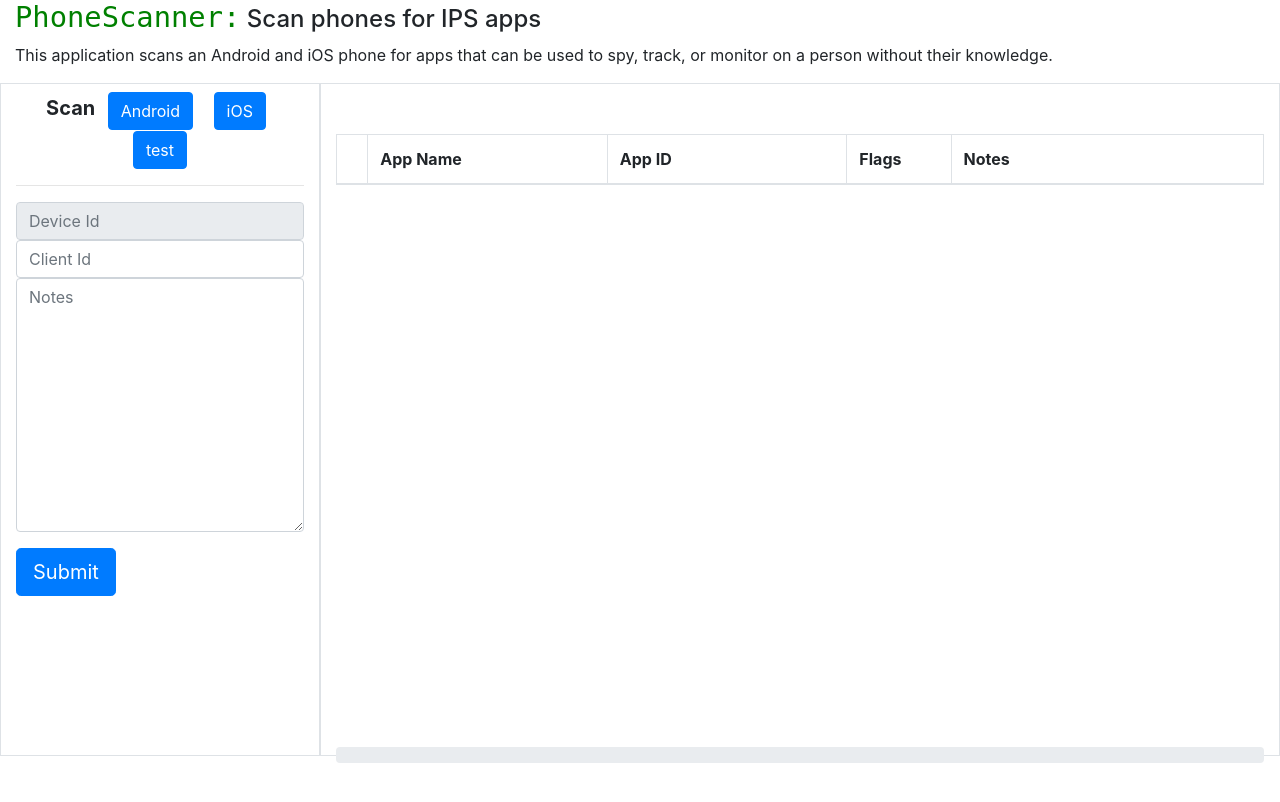
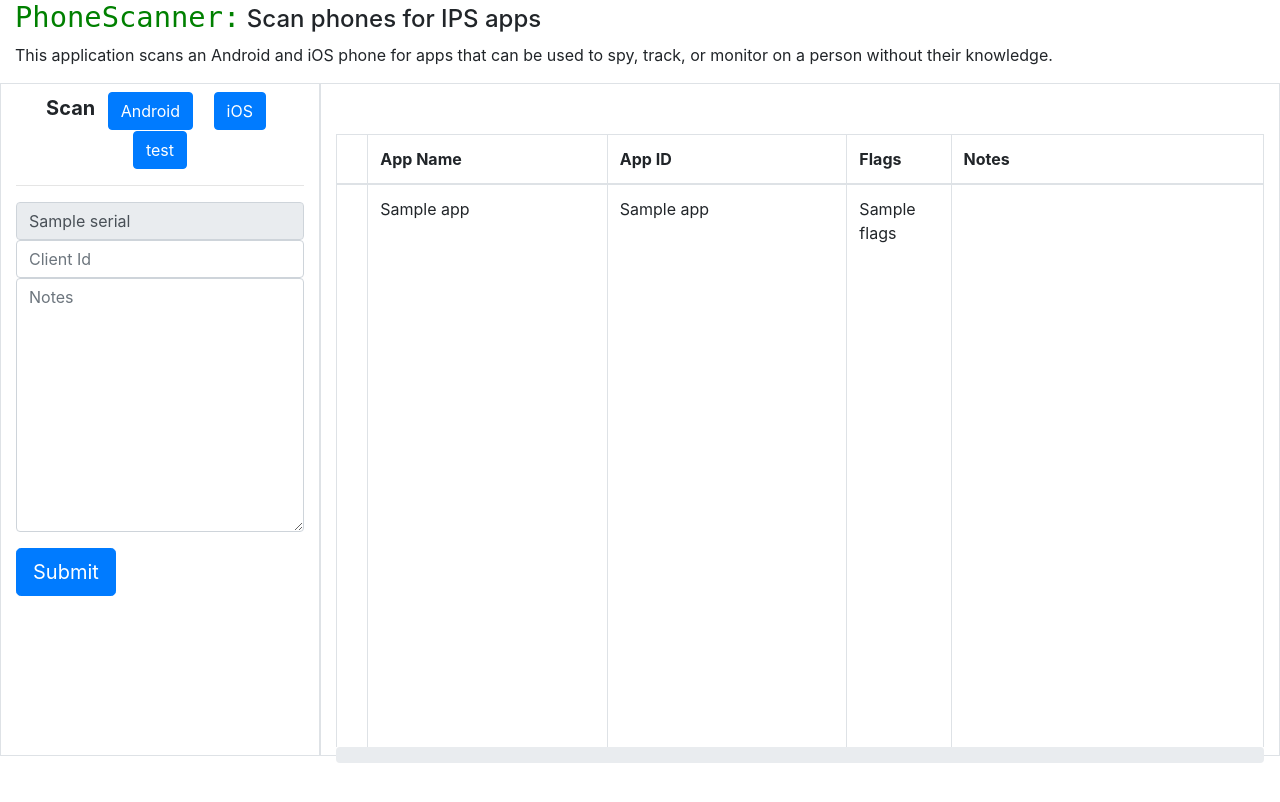
Before and after one commit to stopipv/isdi, a Flask app: template templates/main.html in a window 1280 px wide. Shown: the top 802 px of the page. Run offline with Flask 2, Linux system fonts and the light colour scheme; the template is opened without the code that fills it: most values are stand-ins (such as "Sample title", 1, 10 or a date in 2020); lists and menus that the app fills with data are empty; parts of the project's set-up code (start-up, migrations or seed data) failed here and were passed over; some libraries are stand-ins or nearby versions.

Commit message:
Added some more functionalities

```diff
--- a/phone_scanner.py
+++ b/phone_scanner.py
@@ -102,7 +102,7 @@ class AppScan(object):
         # r = app_list.query('appId in @installed_apps').copy()
         r = pd.DataFrame({'appId': installed_apps}).join(self.stored_apps, on="appId", how="left", rsuffix='_r')
         r['flags'] = flag_apps(r.appId.values).values
-        r['title'] = r.title.str.encode('ascii', errors='ignore')
+        r['title'] = r.title.str.encode('ascii', errors='ignore').str.decode('ascii')
         # print("SpyApps:", r[r.appId.str.contains('spy')])
         a = r[['title', 'appId', 'flags']].set_index('appId')
         return a.loc[a.flags.apply(len).sort_values(ascending=False).index]
@@ -126,9 +126,9 @@ class AppScan(object):
         )
         return p
 
-    def save(self, **kwargs):
+    def save(self, table, **kwargs):
         try:
-            tab = db.get_table('feedback')
+            tab = db.get_table(table)
             kwargs['time'] = datetime.now()
             tab.insert(kwargs)
             db.commit()
--- a/server.py
+++ b/server.py
@@ -50,41 +50,44 @@ def scan(device):
     ser = request.args.get('serial')
     print(">>>scan_device", device, ser, "<<<<<")
     sc = get_device(device)
-    return json.dumps({
-        'apps': sc.find_spyapps(serialno=ser).to_json(orient="index"),
-        'serial': ser,
-        'error': config.error()
-    })
+    # return json.dumps({
+    #     'apps': sc.find_spyapps(serialno=ser).to_json(orient="index"),
+    #     'serial': ser,
+    #     'error': config.error()
+    # })
+    return render_template(
+        'main.html',
+        apps=sc.find_spyapps(serialno=ser).fillna('').to_dict(orient='index'),
+        serial=ser,
+        error=config.error()
+    )
 
 
-@FLASK_APP.route("/delete/<device>", methods=["PUT"])
+@FLASK_APP.route("/delete/<device>", methods=["GET"])
 def delete_app(device):
     sc = get_device(device)
     serial = request.args.get('serial')
     appid = request.args.get('appid')
+    # TODO: Record the uninstall and note
+    sc.save('app_uninstall', serial=serial, appid=appid, notes=request.args.get('notes', ''))
     return sc.uninstall(serialno=serial, appid=appid)
 
 
-@FLASK_APP.route('/submit', methods=["POST"])
-def record_response():
+@FLASK_APP.route('/submit/<device>', methods=["POST"])
+def record_response(device):
     if request.method == "POST":
-        t = re.match('(\w+)\?serial=(\w+)', request.form.get('url', ''))
-        if not t:
-            print(request.form)
-            return "The form could not be submitted!", 400
-        device, serial = t.groups()
-        app_feedback = dict(
-            (k.split('-', 1)[1], v)
-            for k, v in request.form.items()
-            if k != 'url'
-        )
+        # t = re.match('(\w+)\?serial=(\w+)', request.form.get('url', ''))
+        # if not t:
+        #     print(request.form)
+        #     return "The form could not be submitted!", 400
+        # device, serial = t.groups()
+        # TODO: Dump the whole form
         sc = get_device(device)
-        r = True
-        for k, v in app_feedback.items():
-            if v == 'delete':
-                print("Deleting {}".format(k))
-                r &= sc.uninstall(appid=k, serialno=serial)
-        r &= bool(sc.save(feedback=json.dumps(app_feedback), serial=serial))
+        r = bool(sc.save(
+            'response',
+            response=json.dumps(request.form),
+            serial=request.form.get('device-id'),
+        ))
         if not r:
             return "The action failed for some reason. See the logs "\
                 "in the terminal.", 401
@@ -94,6 +97,5 @@ def record_response():
         return "hello", 200
 
 
-
 if __name__ == "__main__":
     FLASK_APP.run(debug=config.DEBUG)
--- a/templates/main.html
+++ b/templates/main.html
@@ -115,14 +115,17 @@
                 <div align="center">
                     <label class="font-weight-bold lead">Scan</label>
                     {% for t in ["Android", "iOS", "test"] %}
-                    <button onclick="fetch('/scan/{{ t.lower() }}', '{{ t.lower() }}')" id="btn-android"
+                    <!-- button onclick="fetch('/scan/{{ t.lower() }}', '{{ t.lower() }}')" id="btn-android"
+                            class="btn btn-primary mx-2">{{ t }}</button -->
+                    <button onclick="window.location.href='/scan/{{ t.lower() }}'" id="btn-android"
                             class="btn btn-primary mx-2">{{ t }}</button>
                     {% endfor %}
                     <hr/>
                 </div>
 
                 <form id="metainfo" class="border-warning visible">
-                    <input class="form-control" id="device-id" type="text" placeholder="Device Id" readonly/>
+                    <input class="form-control" id="device-id" type="text" placeholder="Device Id"
+                           readonly value="{{ serial }}">
                     <input class="form-control" id="client-id" type="text" placeholder="Client Id"/>
                     <textarea class="form-control " id="notes" type="text" placeholder="Notes" rows="10"></textarea>
                     <button onclick="postform(this)" id="btn-metainfo-submit"
@@ -143,6 +146,12 @@
                                 <th style="width: 30%">Notes</th>
                             </tr></thead>
                             <tbody id="applist" class="h-100">
+                            {% for a, v in apps.items() %}
+                                <tr>
+                                <td></td><td>{{ v['title'] }}</td>
+                                <td>{{ a }}</td><td>{{ v['flags'] }}</td>
+                                </tr>
+                            {% endfor %}
                             </tbody>
                         </table>
                         <!-- <button onclick="postform(this)" id="btn-submit"
```
